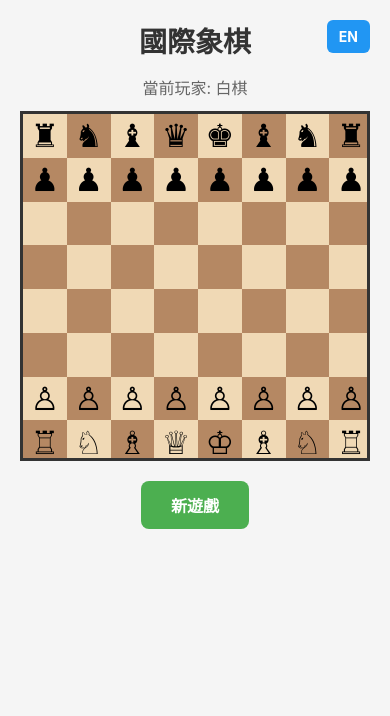
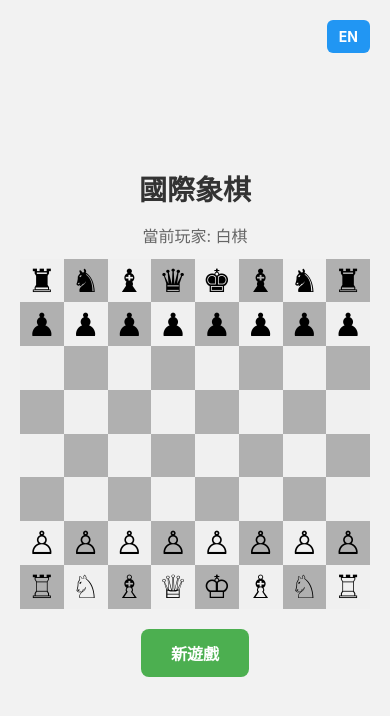
Before and after one commit to frog1014/chess, a React Native app: screen / in a window 390 px wide. Shown: the top 716 px of the page. Built offline with nearby package versions, Linux system fonts and the light colour scheme.

Commit message:
style: adjust chessboard monochrome palette and background

```diff
--- a/src/components/ChessBoard.js
+++ b/src/components/ChessBoard.js
@@ -1,8 +1,8 @@
-import { View, StyleSheet, TouchableOpacity, Text, Dimensions, FlatList } from 'react-native';
+import { View, StyleSheet, TouchableOpacity, Text, Dimensions } from 'react-native';
 import { getPieceUnicode } from '../utils/chessLogic';
 
-const { width } = Dimensions.get('window');
-const BOARD_SIZE = Math.min(width - 40, 400);
+const { width, height } = Dimensions.get('window');
+const BOARD_SIZE = Math.min(width - 40, Math.floor(height * 0.6));
 const SQUARE_SIZE = BOARD_SIZE / 8;
 
 export function ChessBoard({ board, selectedSquare, onSquarePress }) {
@@ -15,26 +15,17 @@ export function ChessBoard({ board, selectedSquare, onSquarePress }) {
     return selectedSquare && selectedSquare.row === row && selectedSquare.col === col;
   };
 
-  // 將棋盤展平為一維陣列以供 FlatList 使用
-  const flattenedBoard = [];
-  board.forEach((row, rowIndex) => {
-    row.forEach((piece, colIndex) => {
-      flattenedBoard.push({
-        id: `${rowIndex}-${colIndex}`,
-        rowIndex,
-        colIndex,
-        piece,
-      });
-    });
-  });
-
-  const renderSquare = ({ item }) => {
-    const { rowIndex, colIndex, piece } = item;
+  return (
+    <View style={[styles.board, { width: BOARD_SIZE, height: BOARD_SIZE }]}>
+      {board.map((row, rowIndex) => (
+        <View key={rowIndex} style={styles.row}>
+          {row.map((piece, colIndex) => {
             const isLight = (rowIndex + colIndex) % 2 === 0;
             const isSelected = isSquareSelected(rowIndex, colIndex);
 
             return (
               <TouchableOpacity
+                key={`${rowIndex}-${colIndex}`}
                 style={[
                   styles.square,
                   { width: SQUARE_SIZE, height: SQUARE_SIZE },
@@ -46,41 +37,29 @@ export function ChessBoard({ board, selectedSquare, onSquarePress }) {
                 <Text style={styles.piece}>{renderPiece(piece)}</Text>
               </TouchableOpacity>
             );
-  };
-
-  return (
-    <View style={styles.container}>
-      <FlatList
-        data={flattenedBoard}
-        renderItem={renderSquare}
-        keyExtractor={item => item.id}
-        numColumns={8}
-        scrollEnabled={false}
-        style={[styles.board, { width: BOARD_SIZE, height: BOARD_SIZE }]}
-      />
+          })}
+        </View>
+      ))}
     </View>
   );
 }
 
 const styles = StyleSheet.create({
-  container: {
-    alignItems: 'center',
-    justifyContent: 'center',
+  board: {
+    backgroundColor: '#2a2a2a',
   },
-  board: {
-    borderWidth: 3,
-    borderColor: '#333',
-    backgroundColor: '#8B7355',
+  row: {
+    flexDirection: 'row',
   },
   square: {
     justifyContent: 'center',
     alignItems: 'center',
   },
   lightSquare: {
-    backgroundColor: '#F0D9B5',
+    backgroundColor: '#f0f0f0',
   },
   darkSquare: {
-    backgroundColor: '#B58863',
+    backgroundColor: '#b0b0b0',
   },
   selectedSquare: {
     backgroundColor: '#BACA44',
--- a/src/screens/PlayScreen.js
+++ b/src/screens/PlayScreen.js
@@ -69,8 +69,8 @@ const styles = StyleSheet.create({
   container: {
     flex: 1,
     alignItems: 'center',
-    justifyContent: 'flex-start',
-    backgroundColor: '#f5f5f5',
+    justifyContent: 'center',
+    backgroundColor: '#f2f2f2',
     paddingTop: 20,
     paddingBottom: 20,
   },
```
Lines whose indentation alone changed are shown as unchanged.
